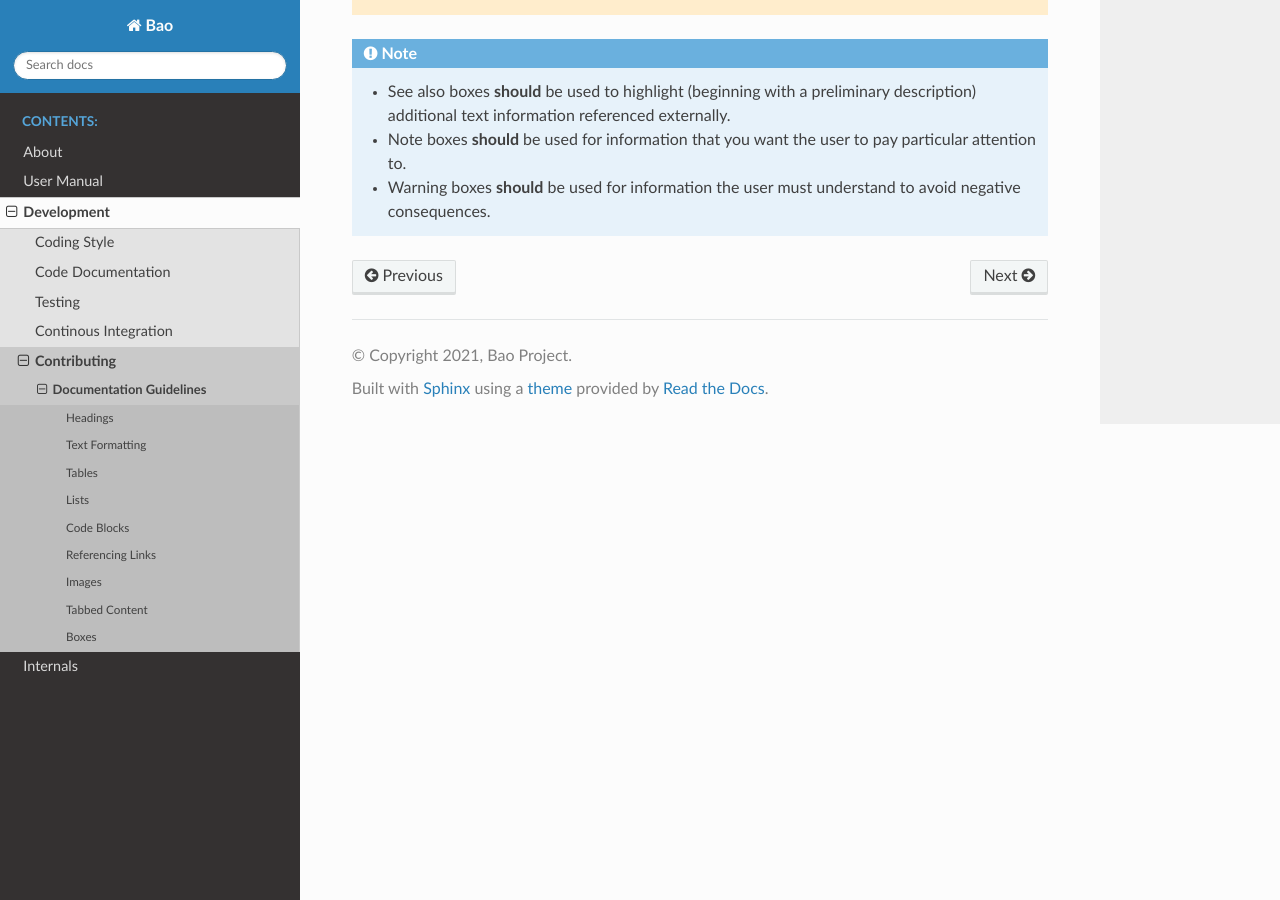
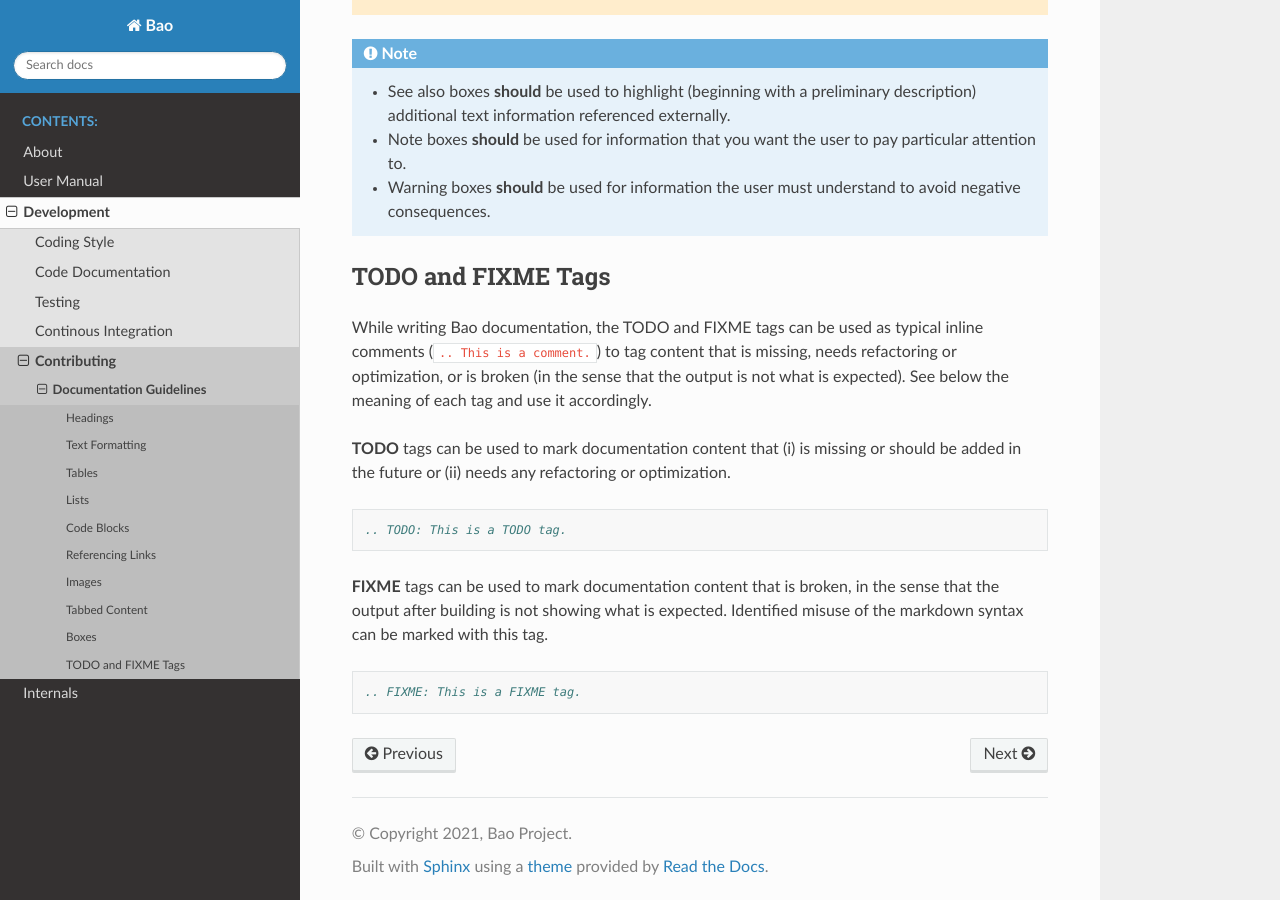
Before and after one commit to bao-project/bao-docs, a Sphinx documentation site: the page built from source/development/doc_guidelines.rst, in a window 1280 px wide and 900 px high, scrolled down 8354 px. Built offline with Sphinx 7.4.7 and the Read the Docs theme 2.0.0, drawn with Linux system fonts in a browser that asks for light colours.

Commit message:
Add to the documentation guides the TODO and FIXME tags

```diff
--- a/source/development/doc_guidelines.rst
+++ b/source/development/doc_guidelines.rst
@@ -346,7 +346,7 @@ Rendered, the tabbed content looks like this:
     - Tabs **should** be used to organize similiar information that differ in a "configuration option" (e.g., build instructions across different platforms).
 
 Boxes
------------------
+-----
 To highlight within a colored box, you can use three different directives depending on your goal.
 
 .. code-block:: rest
@@ -369,3 +369,19 @@ Rendered, the different boxes look like this:
     - See also boxes **should** be used to highlight (beginning with a preliminary description) additional text information referenced externally.
     - Note boxes **should** be used for information that you want the user to pay particular attention to.
     - Warning boxes **should** be used for information the user must understand to avoid negative consequences.
+
+TODO and FIXME Tags
+-------------------
+While writing Bao documentation, the TODO and FIXME tags can be used as typical inline comments (``.. This is a comment.``) to tag content that is missing, needs refactoring or optimization, or is broken (in the sense that the output is not what is expected). See below the meaning of each tag and use it accordingly.
+
+**TODO** tags can be used to mark documentation content that (i) is missing or should be added in the future or (ii) needs any refactoring or optimization.
+
+.. code-block:: rest
+
+    .. TODO: This is a TODO tag.
+
+**FIXME** tags can be used to mark documentation content that is broken, in the sense that the output after building is not showing what is expected. Identified misuse of the markdown syntax can be marked with this tag.
+
+.. code-block:: rest
+
+    .. FIXME: This is a FIXME tag.
```
